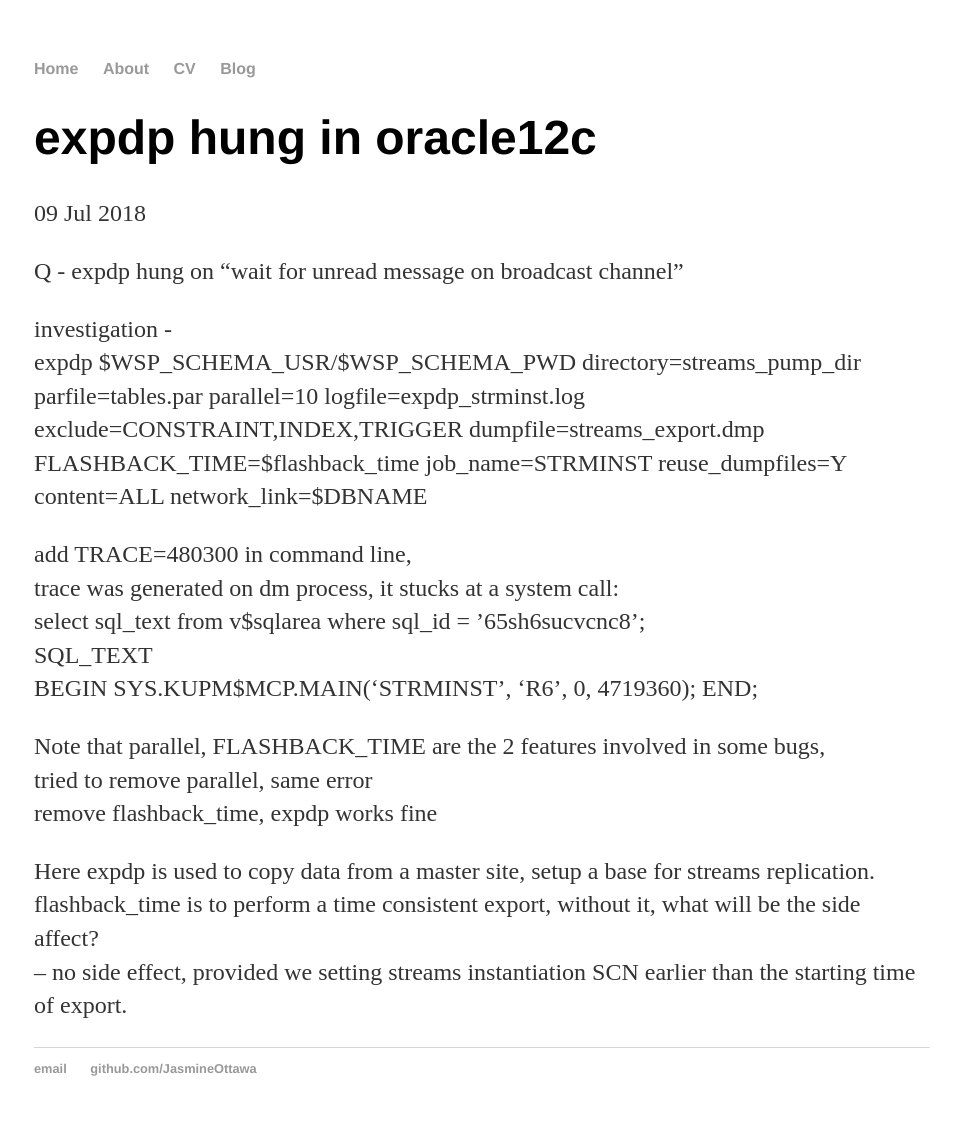
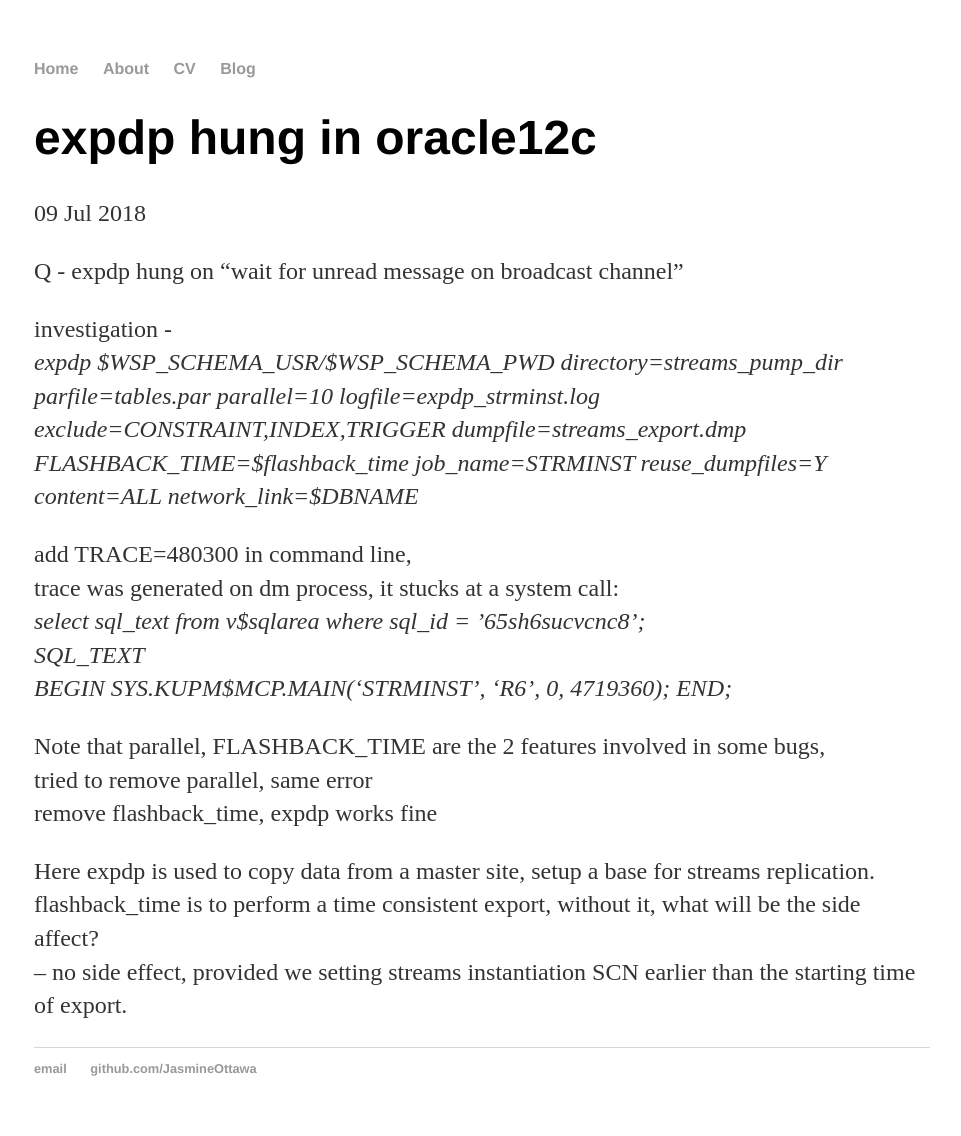
Before and after one commit to JasmineOttawa/JasmineOttawa.github.io, a Jekyll site: the page built from _posts/2018-07-09-expdpHunginOracle12c.md, in a window 1280 px wide. Shown: the whole page, without its empty margins (158-1119 px from the left). Built offline with Jekyll 4.4.1, drawn with Linux system fonts in a browser that asks for light colours.

```diff
--- a/_posts/2018-07-09-expdpHunginOracle12c.md
+++ b/_posts/2018-07-09-expdpHunginOracle12c.md
@@ -6,13 +6,13 @@ date: 2018-07-09
 Q - expdp hung on “wait for unread message on broadcast channel”
 
 investigation -
-expdp $WSP_SCHEMA_USR/$WSP_SCHEMA_PWD directory=streams_pump_dir parfile=tables.par parallel=10 logfile=expdp_strminst.log exclude=CONSTRAINT,INDEX,TRIGGER dumpfile=streams_export.dmp FLASHBACK_TIME=$flashback_time job_name=STRMINST reuse_dumpfiles=Y content=ALL network_link=$DBNAME
+*expdp $WSP_SCHEMA_USR/$WSP_SCHEMA_PWD directory=streams_pump_dir parfile=tables.par parallel=10 logfile=expdp_strminst.log exclude=CONSTRAINT,INDEX,TRIGGER dumpfile=streams_export.dmp FLASHBACK_TIME=$flashback_time job_name=STRMINST reuse_dumpfiles=Y content=ALL network_link=$DBNAME*
 
 add TRACE=480300 in command line,
 trace was generated on dm process, it stucks at a system call:
-select sql_text from v$sqlarea where sql_id  = '65sh6sucvcnc8';
+*select sql_text from v$sqlarea where sql_id  = '65sh6sucvcnc8';
 SQL_TEXT
-BEGIN    SYS.KUPM$MCP.MAIN('STRMINST', 'R6', 0, 4719360);  END;
+BEGIN    SYS.KUPM$MCP.MAIN('STRMINST', 'R6', 0, 4719360);  END;*
 
 Note that parallel, FLASHBACK_TIME are the 2 features involved in some bugs,
 tried to remove parallel, same error
```
